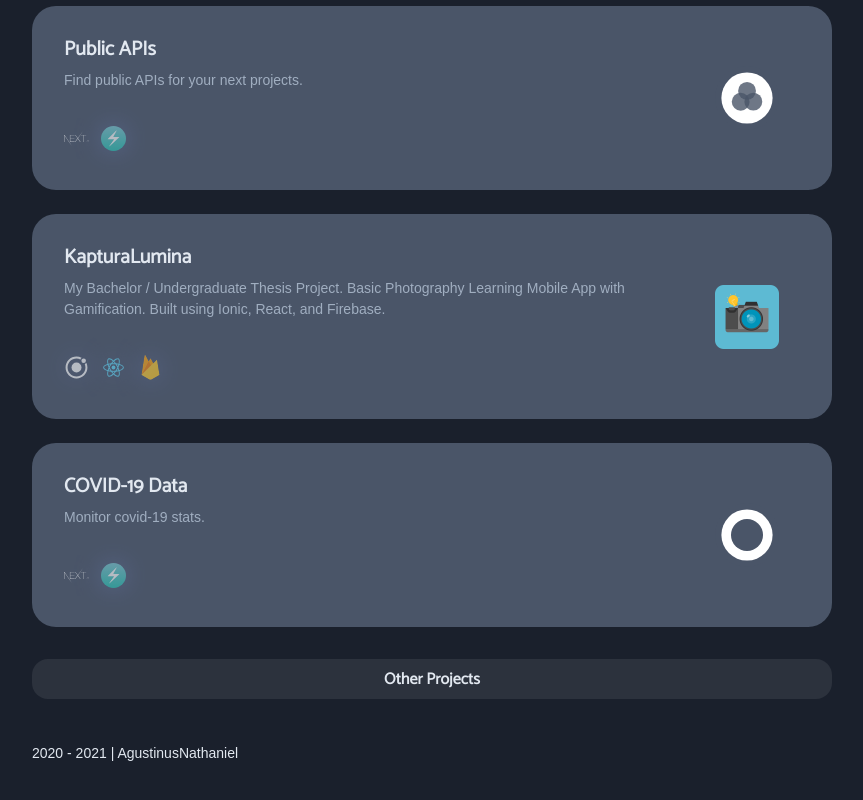
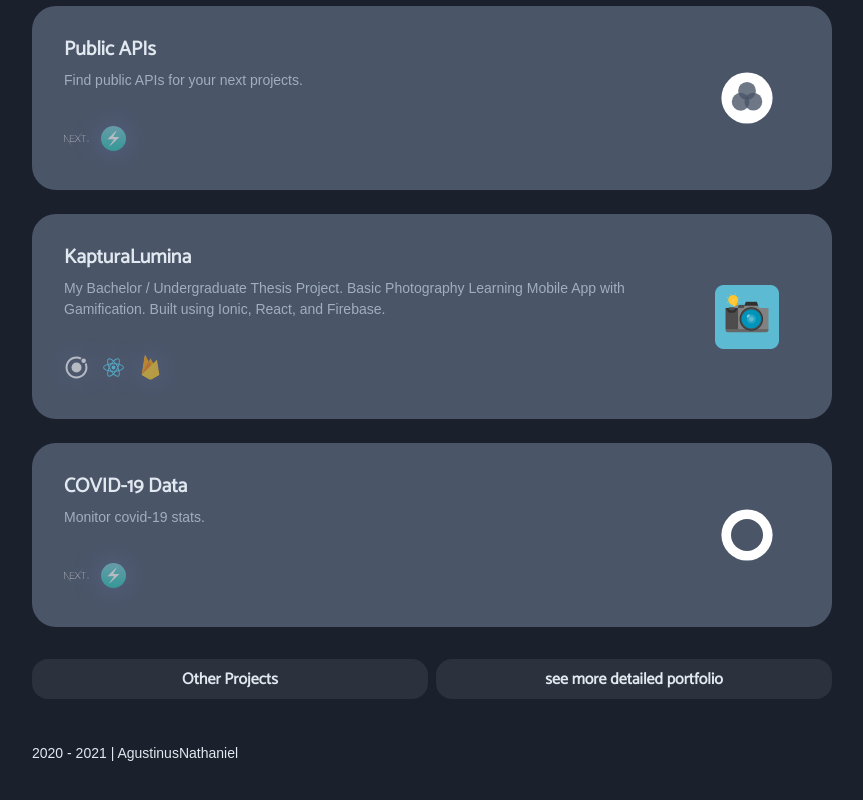
Before and after one commit to sozonome/sznm.dev, a Next.js app: page /projects in a window 1280 px wide. Shown: the part 811-1611 px from the top of the page, without its empty margins (208-1071 px from the left). Built offline with nearby package versions, Linux system fonts and the light colour scheme; no server answers; a web font is replaced by a local one.

Commit message:
feat(projects): add portfolio link button

```diff
--- a/src/pages/projects/index.tsx
+++ b/src/pages/projects/index.tsx
@@ -5,6 +5,7 @@ import {
   Heading,
   Link as ChakraLink,
   Text,
+  Tooltip,
 } from "@chakra-ui/react";
 import Head from "next/head";
 import Link from "next/link";
@@ -68,9 +69,25 @@ const Projects = ({ allProjectsData }: ProjectsProps) => {
         {projects}
       </Grid>
 
-      <Link href="/projects/other" passHref>
-        <Button isFullWidth>Other Projects</Button>
-      </Link>
+      <Grid gap={2} templateColumns={["1fr", "1fr", "repeat(2, 1fr)"]}>
+        <Link href="/projects/other" passHref>
+          <Button isFullWidth>Other Projects</Button>
+        </Link>
+
+        <Tooltip
+          label="to view the detailed portfolio page, you must ask for the password through contacting me first, as I build the portfolio page for the one who really have interest to work with me"
+          aria-label="portfolio view tooltip"
+        >
+          <Button
+            as="a"
+            href="https://prtfl.sznm.dev"
+            target="_blank"
+            isFullWidth
+          >
+            see more detailed portfolio
+          </Button>
+        </Tooltip>
+      </Grid>
     </Box>
   );
 };
```
